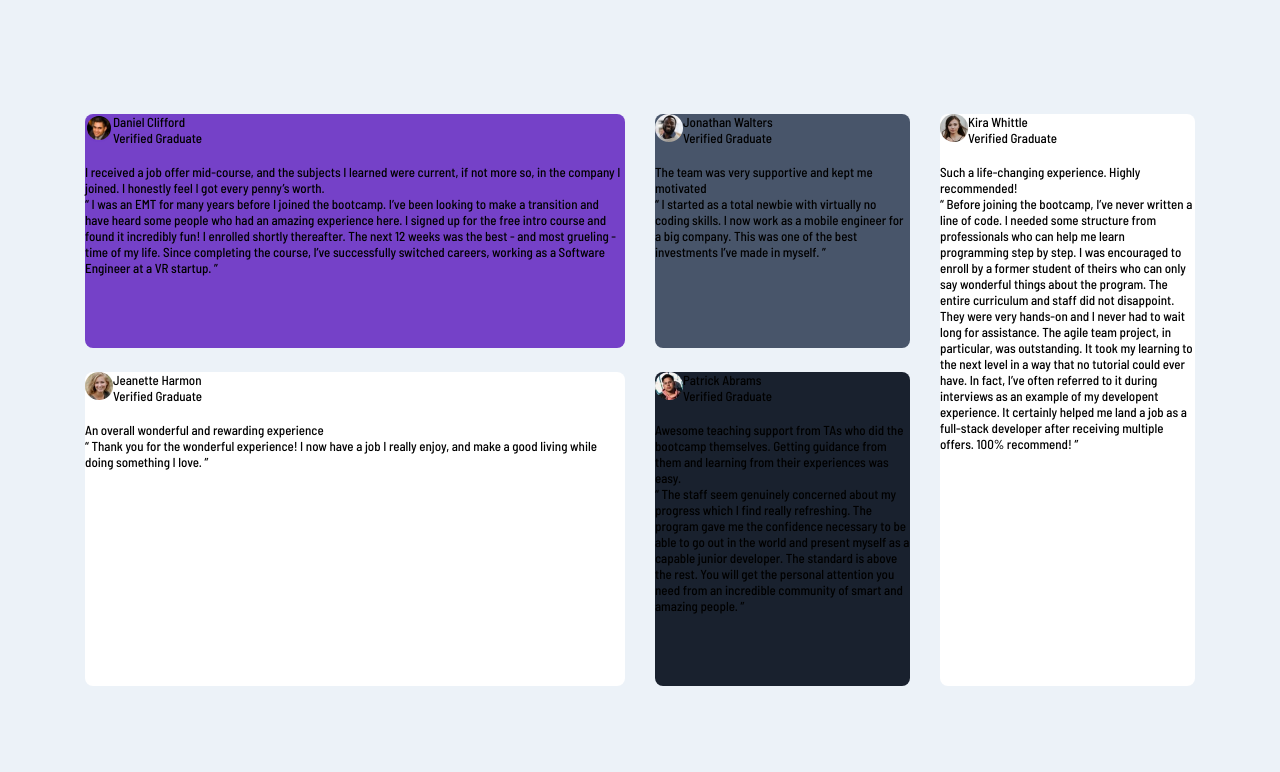
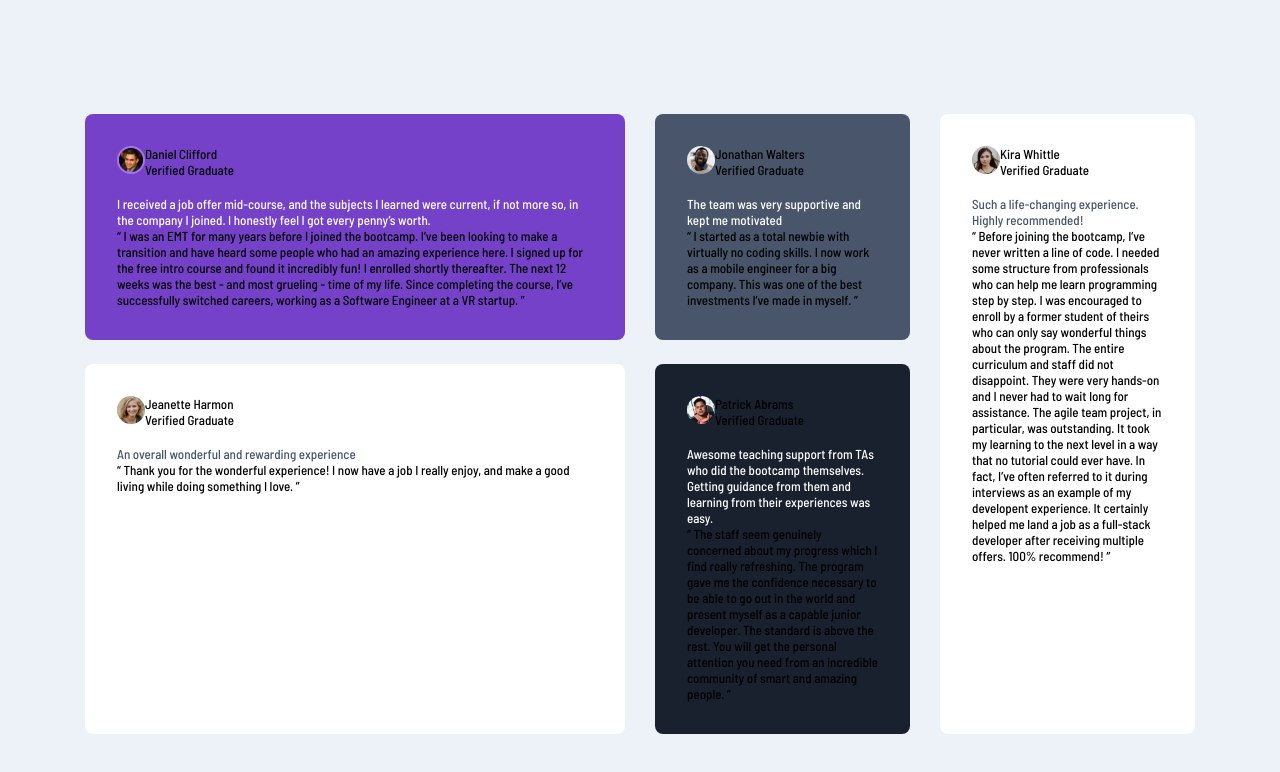
Before and after one commit to ronnypdev/JS-FE-Projects, a website built with Vite: page src/junior_components/testimonials-grid-section-main/index.html in a window 1280 px wide. Built offline with nearby package versions, Linux system fonts and the light colour scheme.

Commit message:
Refactor colors

```diff
--- a/src/junior_components/testimonials-grid-section-main/css/style.css
+++ b/src/junior_components/testimonials-grid-section-main/css/style.css
@@ -47,6 +47,16 @@ body {
 
 .testimonial {
   border-radius: 8px;
+  padding: 32px;
+}
+
+.testimonial .review {
+  color: var(--color-white);
+}
+
+.testimonial:nth-child(3) .review,
+.testimonial:nth-child(5) .review {
+  color: var(--color-matted-grey);
 }
 
 .testimonial:nth-child(1) {
@@ -89,5 +99,5 @@ body {
 }
 
 .border-purple {
-  border: 2px #733FC8 solid;
+  border: 2px var(--color-light-purple) solid;
 }
```
